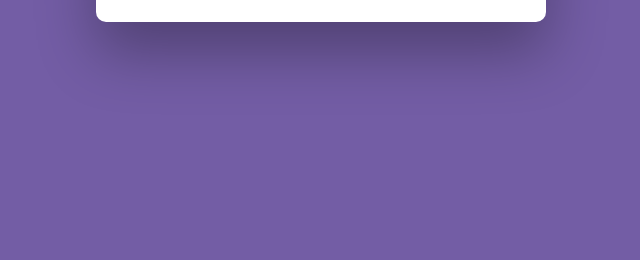
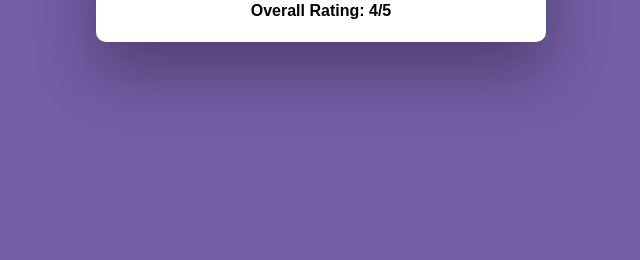
Before and after one commit to sushilbnk/RideOnWay, a Django app: template SoftwareEngg/RideOnWay/templates/HTML/DriverDetails.html in a window 1280 px wide. Shown: the part 471-731 px from the top of the page, without its empty margins (319-959 px from the left). Run offline with Django 5.2, Linux system fonts and the light colour scheme; the template is opened without the code that fills it, so the values that code supplies are empty.

Commit message:
Included Driver rating in DriverDetails.html

```diff
--- a/SoftwareEngg/RideOnWay/templates/HTML/DriverDetails.html
+++ b/SoftwareEngg/RideOnWay/templates/HTML/DriverDetails.html
@@ -13,6 +13,7 @@
       <br>
       <h4>Driver's Name: {{ userDetails.name }}</h4>
       <h4>Phone Number: {{ userDetails.phoneNumber }}</h4>
+      <h4>Overall Rating: 4/5</h4>
   </div>
 </div>
 
```
